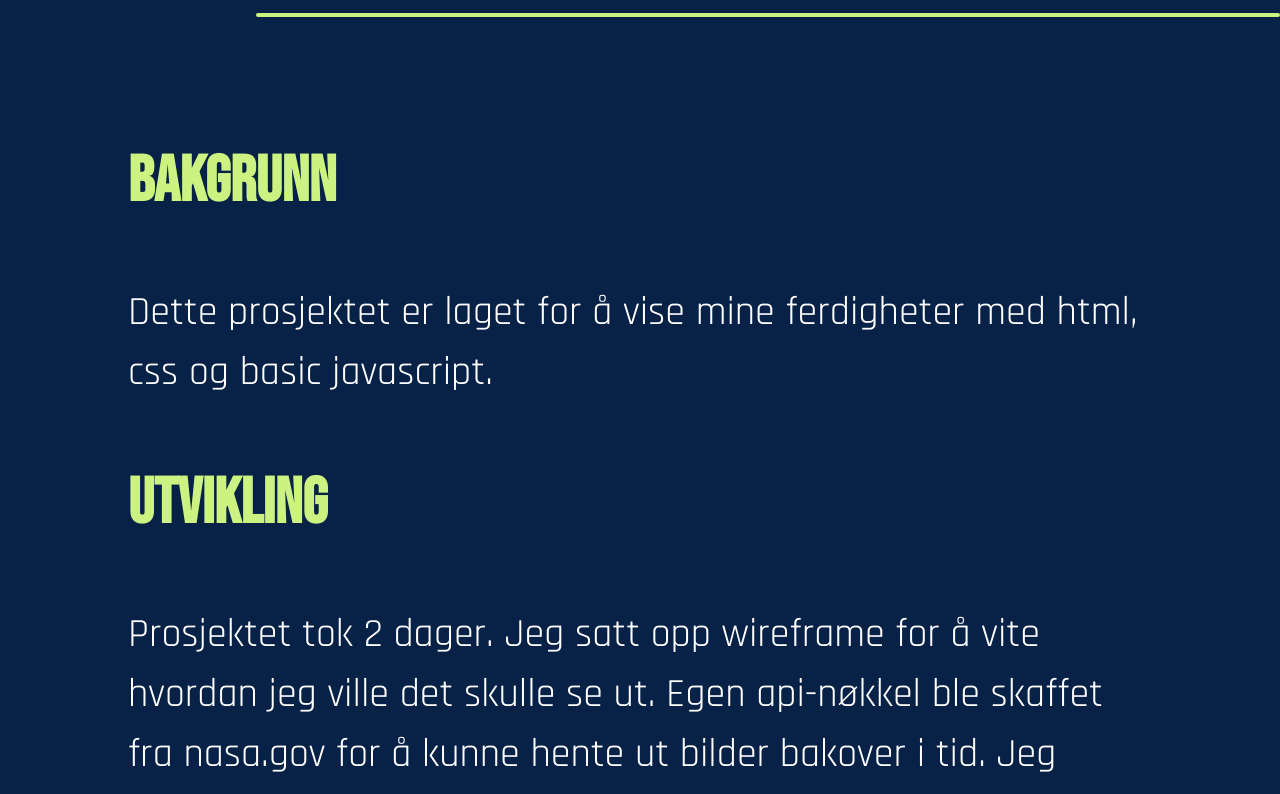
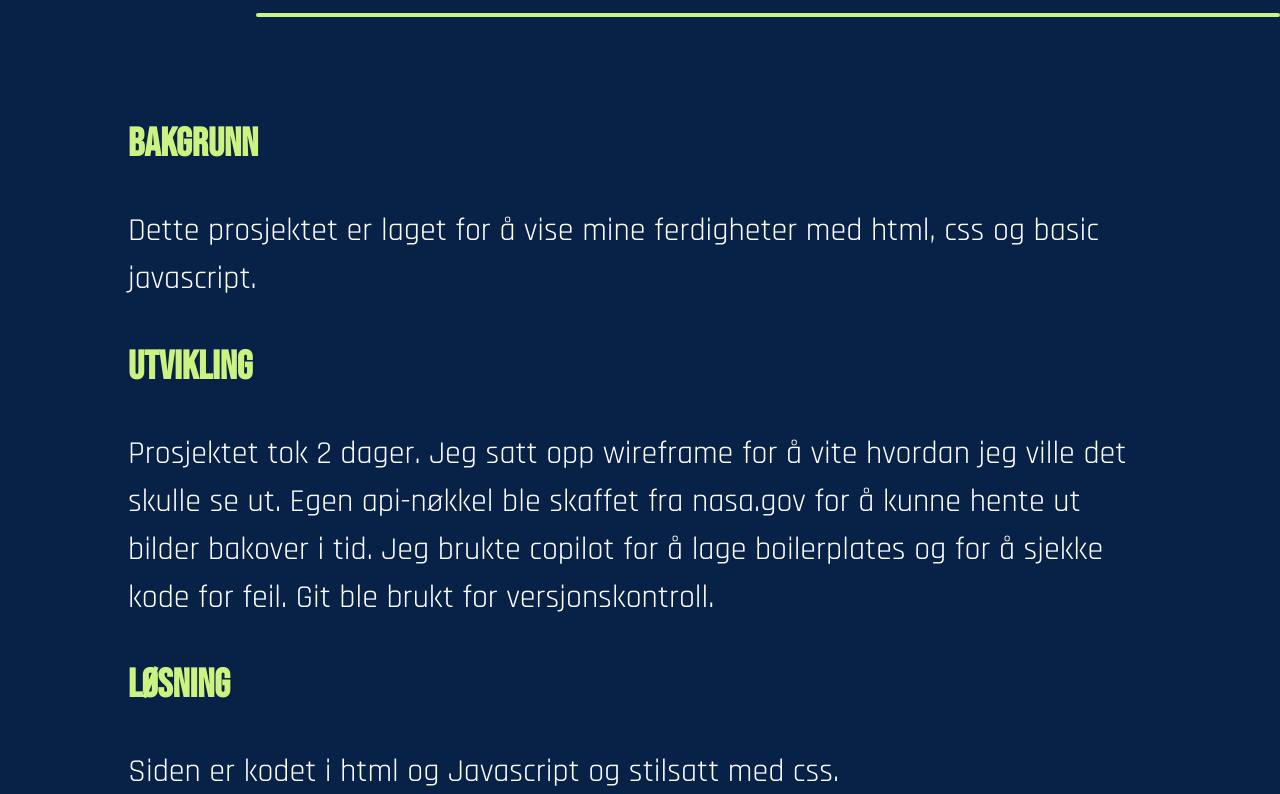
Before and after one commit to BjarneHaugen/bjarnehaugen.github.io, a React (Vite) app: page /#/project/0 in a window 1280 px wide. Shown: the part 840-1634 px from the top of the page. Built offline with nearby package versions, Linux system fonts and the light colour scheme.

Commit message:
Changed font for title and bread text on project pages.

```diff
--- a/src/pages/ProjectPage.tsx
+++ b/src/pages/ProjectPage.tsx
@@ -91,12 +91,12 @@ const ProjectPage: React.FC = () => {
 
                 {/* Background, Development, Solution */}
                 <div className="projectPage-sections">
-                    <h2 className="yellowText fontBebasNeue fontSizeLarge">Bakgrunn</h2>
-                    <p className="whiteText fontRajdhani fontSizeMedium">{project.background}</p>
-                    <h2 className="yellowText fontBebasNeue fontSizeLarge">Utvikling</h2>
-                    <p className="whiteText fontRajdhani fontSizeMedium">{project.development}</p>
-                    <h2 className="yellowText fontBebasNeue fontSizeLarge">Løsning</h2>
-                    <p className="whiteText fontRajdhani fontSizeMedium">{project.solution}</p>
+                    <h2 className="yellowText fontBebasNeue fontSizeMedium">Bakgrunn</h2>
+                    <p className="whiteText fontRajdhani fontSizeSmall">{project.background}</p>
+                    <h2 className="yellowText fontBebasNeue fontSizeMedium">Utvikling</h2>
+                    <p className="whiteText fontRajdhani fontSizeSmall">{project.development}</p>
+                    <h2 className="yellowText fontBebasNeue fontSizeMedium">Løsning</h2>
+                    <p className="whiteText fontRajdhani fontSizeSmall">{project.solution}</p>
                 </div>
             </main>
             <Footer />
```
